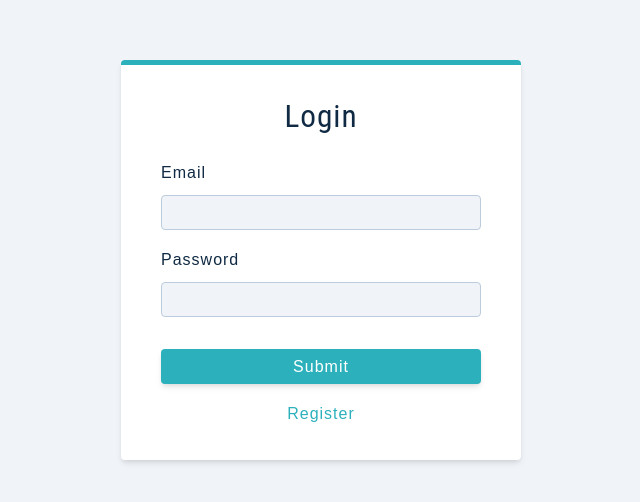
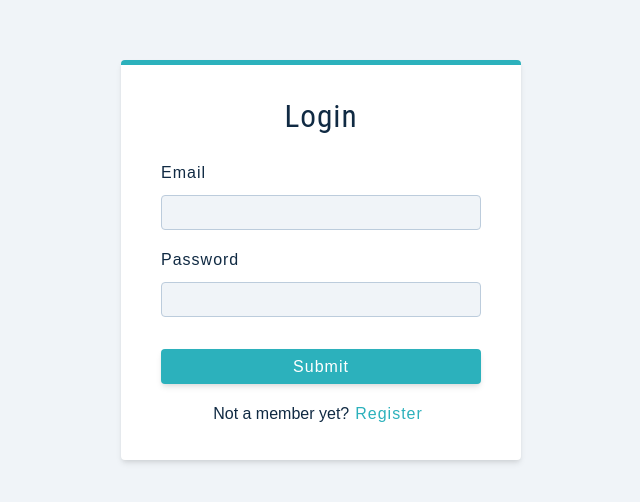
Before and after one commit to peterhagenson/mern-jobify, a React (Create React App) app in the folder client/: page /register in a window 1280 px wide. Shown: the part 140-642 px from the top of the page, without its empty margins (319-959 px from the left). Built offline with nearby package versions, Linux system fonts and the light colour scheme.

Commit message:
login/register tr '

```diff
--- a/client/src/pages/register.js
+++ b/client/src/pages/register.js
@@ -43,7 +43,8 @@
                 <FormRow type='password' name='password' value={values.password} handleChange={handleChange} />
                 <button type="submit" className="btn btn-block" >submit</button>
                 <p>
-                    <button type='button' onClick={toggleMember} className='member-btn'>Register</button>
+                    {values.isMember ? 'Not a member yet?' : 'Already a member?'}
+                    <button type='button' onClick={toggleMember} className='member-btn'>{values.isMember ? 'Register' : 'Login'}</button>
                 </p>
             </form>
         </Wrapper >
```
